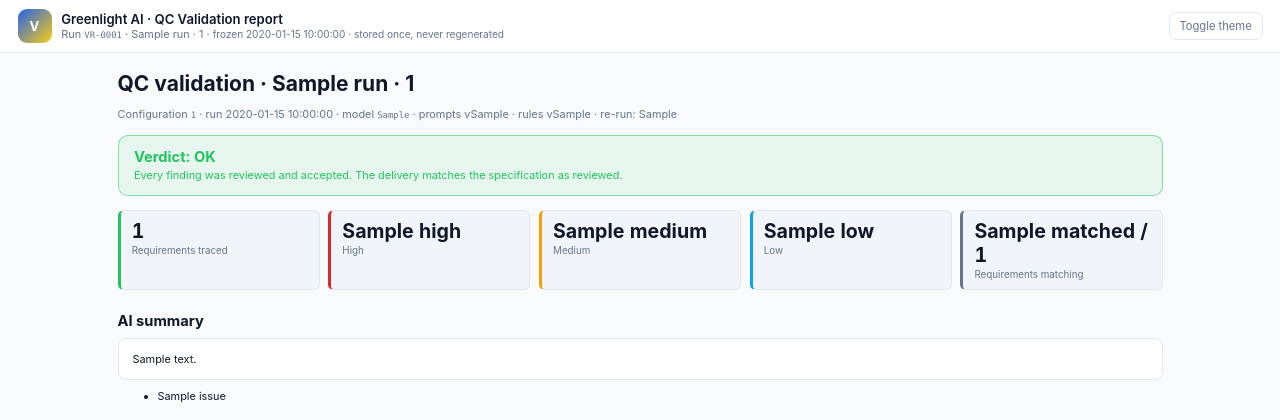
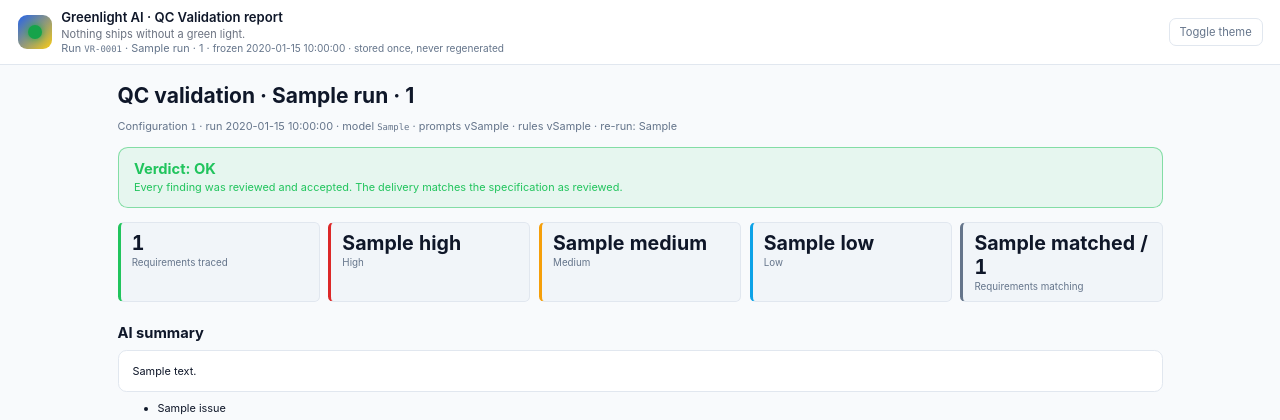
Before and after one commit to rjoshig/vigilAI, a Python web app: template src/greenlight_ai/report/templates/report.html.j2 in a window 1280 px wide. Shown: the top 420 px of the page. Run offline with Jinja, Linux system fonts and the light colour scheme; the template is opened without the code that fills it: most values are stand-ins (such as "Sample title", 1, 10 or a date in 2020).

Commit message:
chore(rename): the frozen report carries the wordmark, the green light, and the tagline
Co-Authored-By: Claude Fable 5.1 <noreply@anthropic.com>

```diff
--- a/src/greenlight_ai/report/templates/report.html.j2
+++ b/src/greenlight_ai/report/templates/report.html.j2
@@ -51,6 +51,8 @@
         background: linear-gradient(135deg, hsl(var(--primary)) 0%, hsl(var(--tertiary)) 100%);
         border-radius: 9px; font-weight: 700;
       }
+      .mark::after { content: ""; display: block; width: 14px; height: 14px; border-radius: 50%; background: #16a34a; box-shadow: 0 0 8px #16a34a; margin: auto; }
+      .tagline { font-size: 11px; color: #6b7280; margin-top: 2px; }
       .name { font-weight: 600; }
       .sub { font-size: 0.78rem; color: hsl(var(--muted-foreground)); }
       .wrap { max-width: 1080px; margin: 0 auto; padding: 0 1.25rem 3rem; }
@@ -172,9 +174,10 @@
   <body>
     <header class="topbar no-print">
       <div class="brand">
-        <div class="mark">V</div>
+        <div class="mark" aria-hidden="true"></div>
         <div>
           <div class="name">Greenlight AI · QC Validation report</div>
+          <div class="tagline">Nothing ships without a green light.</div>
           <div class="sub">
             Run <span class="mono">VR-{{ "%04d"|format(run.id) }}</span> ·
             {{ run.customer_name }} · {{ run.order_number }} ·
```
